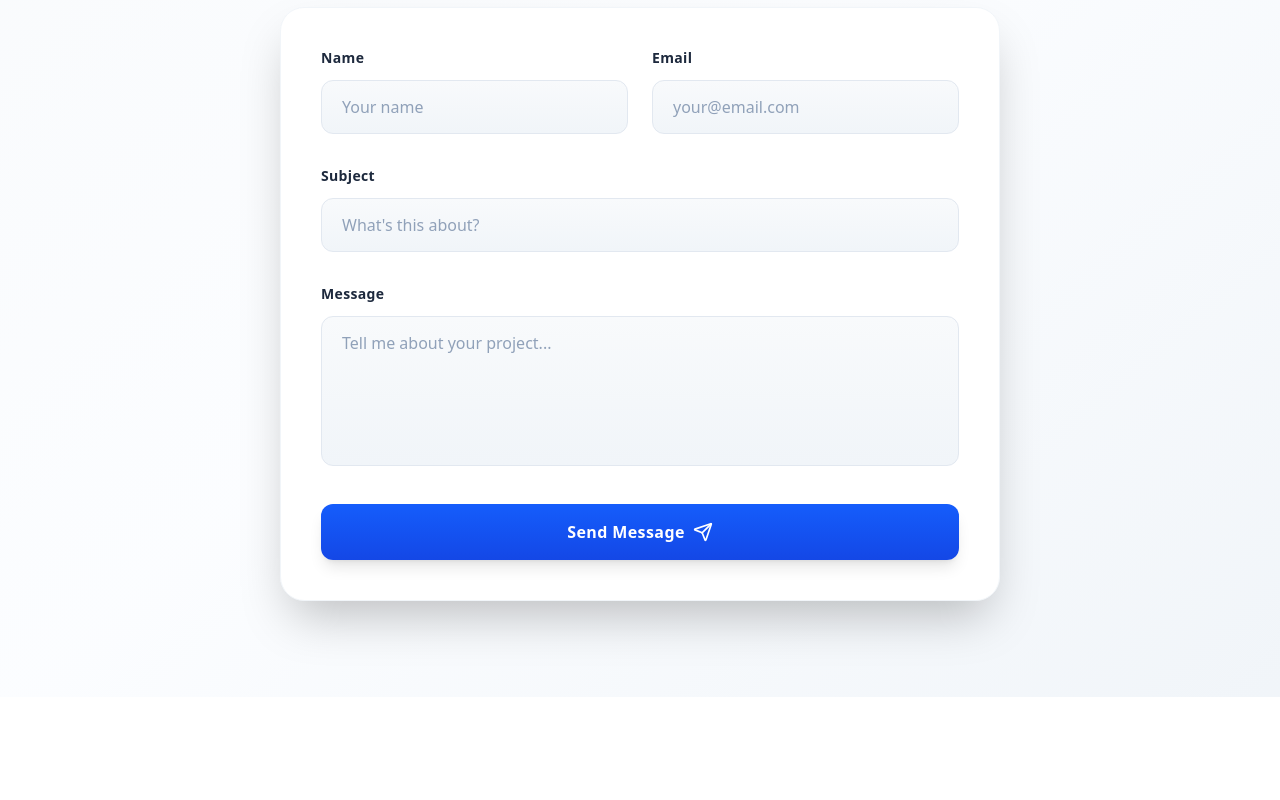
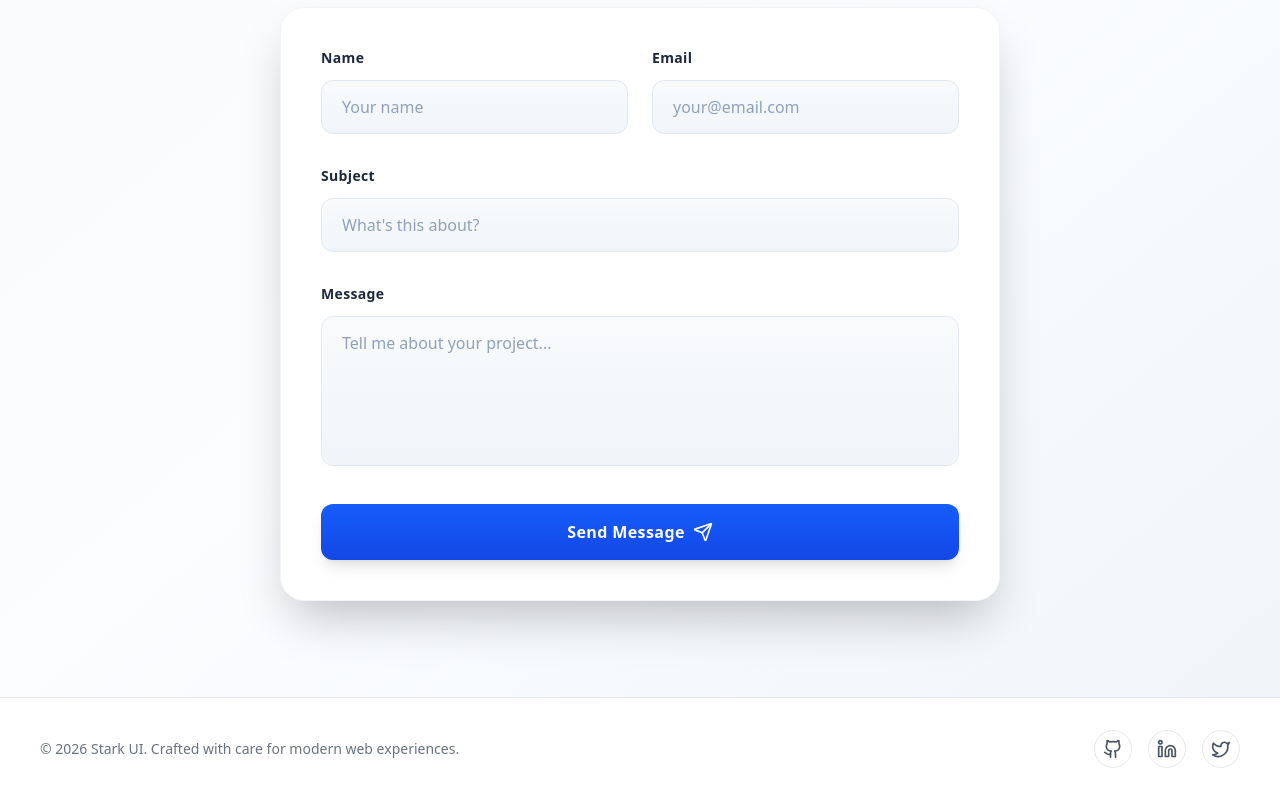
Before and after one commit to Jeet000001/saelixui, a Next.js app: page /contact in a window 1280 px wide. Shown: the part 449-1249 px from the top of the page. Before the commit the page ends 1146 px from the top, so only its background shows below. Built offline with nearby package versions, Linux system fonts and the light colour scheme.

Commit message:
add Footer component for enhanced site navigation and social links

```diff
--- /dev/null
+++ b/Components/Footer.tsx
@@ -0,0 +1,48 @@
+"use client";
+
+import { Github, Linkedin, Twitter } from "lucide-react";
+
+const Footer = () => {
+  return (
+    <footer className="w-full border-t border-gray-200 bg-white bottom-0">
+      <div className="max-w-7xl mx-auto px-4 py-6  md:px-10 sm:py-8 flex flex-col sm:flex-row items-center justify-between gap-4">
+        {/* Left text */}
+        <p className="text-sm text-gray-500 text-center sm:text-left">
+          © 2026 Stark UI. Crafted with care for modern web experiences.
+        </p>
+
+        {/* Social icons */}
+        <div className="flex items-center gap-4">
+          <a
+            href="https://github.com/Jeet000001?tab=overview&from=2026-01-01&to=2026-01-21/"
+            target="_blank"
+            rel="noopener noreferrer"
+            className="p-2 rounded-full border border-gray-200 text-gray-600 hover:bg-gray-100 hover:text-black transition"
+          >
+            <Github className="w-5 h-5" />
+          </a>
+
+          <a
+            href="https://www.linkedin.com/in/jeet-paul-8b4a74310/"
+            target="_blank"
+            rel="noopener noreferrer"
+            className="p-2 rounded-full border border-gray-200 text-gray-600 hover:bg-gray-100 hover:text-blue-600 transition"
+          >
+            <Linkedin className="w-5 h-5" />
+          </a>
+
+          <a
+            href="https://x.com/iamjeet0001"
+            target="_blank"
+            rel="noopener noreferrer"
+            className="p-2 rounded-full border border-gray-200 text-gray-600 hover:bg-gray-100 hover:text-sky-500 transition"
+          >
+            <Twitter className="w-5 h-5" />
+          </a>
+        </div>
+      </div>
+    </footer>
+  );
+};
+
+export default Footer;
--- a/app/contact/page.tsx
+++ b/app/contact/page.tsx
@@ -1,5 +1,4 @@
 import ContactForm from "@/Components/ContactForm";
-import { Clock4 } from "lucide-react";
 
 const ContactPage = () => {
   return (
--- a/app/layout.tsx
+++ b/app/layout.tsx
@@ -2,6 +2,7 @@ import type { Metadata } from "next";
 import { Geist, Geist_Mono } from "next/font/google";
 import "./globals.css";
 import NavigationBar from "@/Components/NavigationBar";
+import Footer from "@/Components/Footer";
 
 const geistSans = Geist({
   variable: "--font-geist-sans",
@@ -30,6 +31,7 @@ export default function RootLayout({
       >
         <NavigationBar />
         {children}
+        <Footer />
       </body>
     </html>
   );
```
